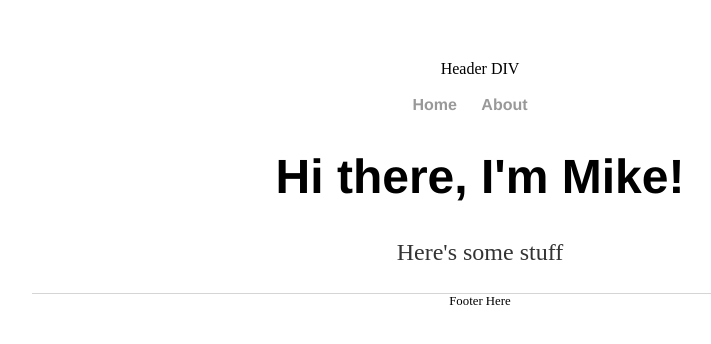
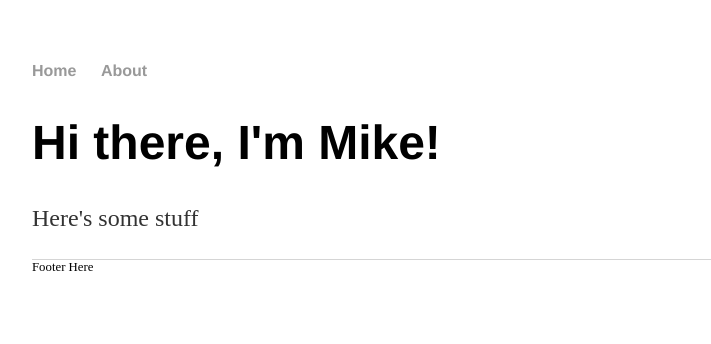
Before and after one commit to thweattm/thweattm.github.io, a Jekyll site: the page built from index.html, in a window 1280 px wide. Shown: the top 344 px of the page, without its empty margins (160-871 px from the left). Built offline with Jekyll 4.4.1, drawn with Linux system fonts in a browser that asks for light colours.

Commit message:
Update default.html

```diff
--- a/_layouts/default.html
+++ b/_layouts/default.html
@@ -1,28 +1,23 @@
 <!doctype HTML>
 <HTML>
 	<head>
-		<meta charset="UTF-8">
 		<title>{{ page.title }}</title>
-		<link rel="stylesheet" href="css/main.css" type="text/css">
+		<link rel="stylesheet" type="text/css" href="/css/main.css">
 	</head>
 	<body>
-		<center>
-		<div class="header">
-			Header DIV <br>
 		<nav>
 			<ul>
 			<li><a href="/">Home</a></li>
 			<li><a href="/about">About</a></li>
 			</ul>
 		</nav>
+
+		<div class="container">
+			{{ content }}
 		</div>
-
-		{{ content }}
 
 		<footer>
 			Footer Here
 		</footer>
-
-		</center>
 	</body>
 </HTML>
```
Lines whose indentation alone changed are shown as unchanged.
